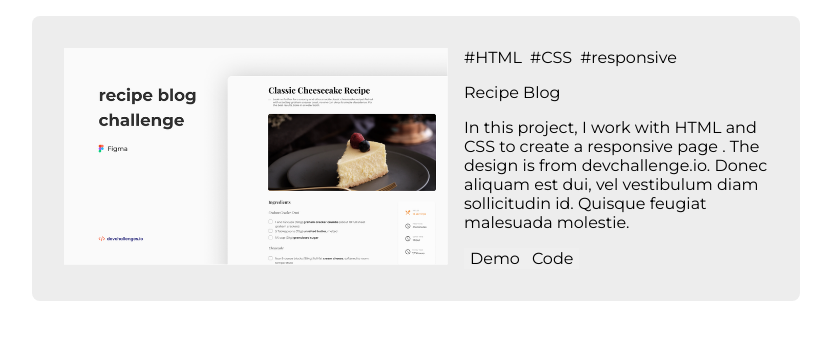
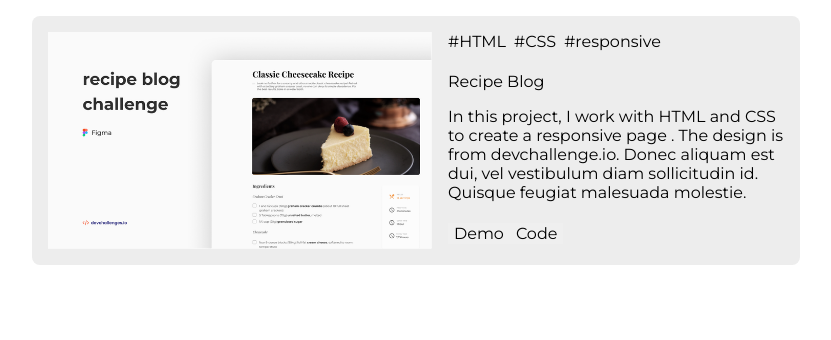
Before and after one commit to Angelxv01/portfolio-master, a React (Create React App) app: page / in a window 1280 px wide. Shown: the top 340 px of the page, without its empty margins (224-1055 px from the left). Built offline with nearby package versions, Linux system fonts and the light colour scheme.

Commit message:
polish the code

```diff
--- a/src/App.jsx
+++ b/src/App.jsx
@@ -1,20 +1,8 @@
-import React, { useState } from "react";
+import React from "react";
+import projects from "./data/projects";
 import Project from "./components/Project";
 
-const rawProjects = [
-  {
-    cover: "recipeBlog.png",
-    tags: ["#HTML", "#CSS", "#responsive"],
-    title: "Recipe Blog",
-    description:
-      "In this project, I work with HTML and CSS to create a responsive page . The design is from devchallenge.io. Donec aliquam est dui, vel vestibulum diam sollicitudin id. Quisque feugiat malesuada molestie.",
-    demo: "",
-    code: "",
-  },
-];
-
 function App() {
-  const [projects, setProjects] = useState(rawProjects);
   return (
     <div>
       {projects.map((project) => (
--- a/src/components/Project.jsx
+++ b/src/components/Project.jsx
@@ -1,12 +1,12 @@
 import { css } from "styled-components";
 import Card, { Header, Body, Footer, Cover } from "../styled/unstyled/Card";
-import { someCard, thumbnail } from "../styled/variants/Card";
+import { projectCard, thumbnail } from "../styled/variants/Card";
 import { Flow } from "../styled/variants/Layout";
 import Button from "../styled/unstyled/Button";
 
 export default function Project({ project }) {
   return (
-    <Card variation={someCard}>
+    <Card variation={projectCard}>
       <Cover
         variation={thumbnail}
         src={`${process.env.PUBLIC_URL}/thumbnails/${project.cover}`}
--- /dev/null
+++ b/src/data/projects.json
@@ -0,0 +1,10 @@
+[
+  {
+    "cover": "recipeBlog.png",
+    "tags": ["#HTML", "#CSS", "#responsive"],
+    "title": "Recipe Blog",
+    "description": "In this project, I work with HTML and CSS to create a responsive page . The design is from devchallenge.io. Donec aliquam est dui, vel vestibulum diam sollicitudin id. Quisque feugiat malesuada molestie.",
+    "demo": "",
+    "code": ""
+  }
+]
--- a/src/styled/variants/Card.jsx
+++ b/src/styled/variants/Card.jsx
@@ -9,6 +9,22 @@ export const someCard = css`
   width: 60%;
   margin: 1em auto;
   padding: 2em;
+  gap: 1em;
+  border-radius: 0.5em;
+  background-color: #ededed;
+  & > ${Cover} {
+    display: block;
+  }
+`;
+
+export const projectCard = css`
+  grid-auto-flow: row;
+  grid-template-columns: max-content auto;
+  grid-template-rows: repeat(2, auto);
+  grid-template-areas: "cover header" "cover body" "cover footer";
+  width: 60%;
+  margin: 1em auto;
+  padding: 1em;
   gap: 1em;
   border-radius: 0.5em;
   background-color: #ededed;
```
